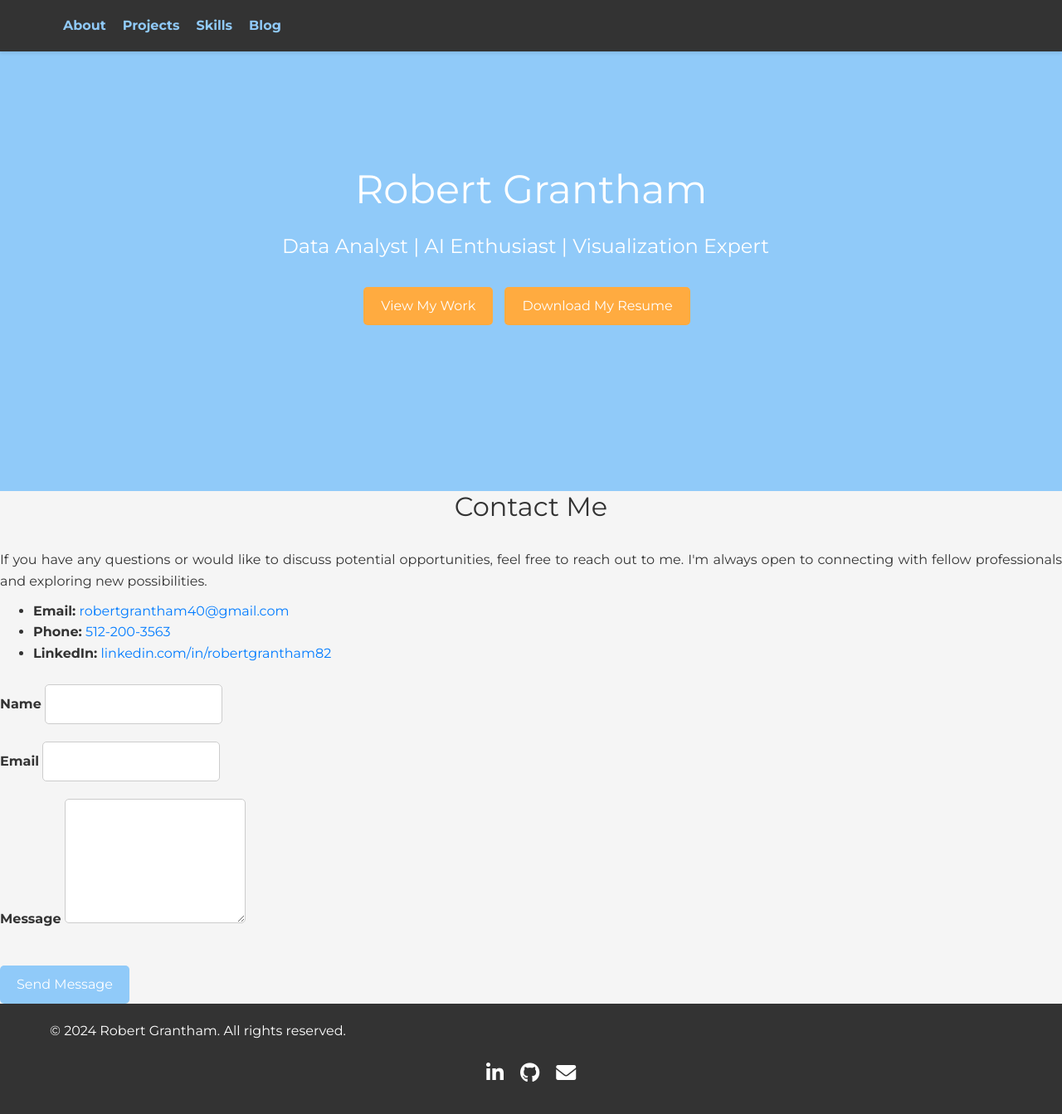
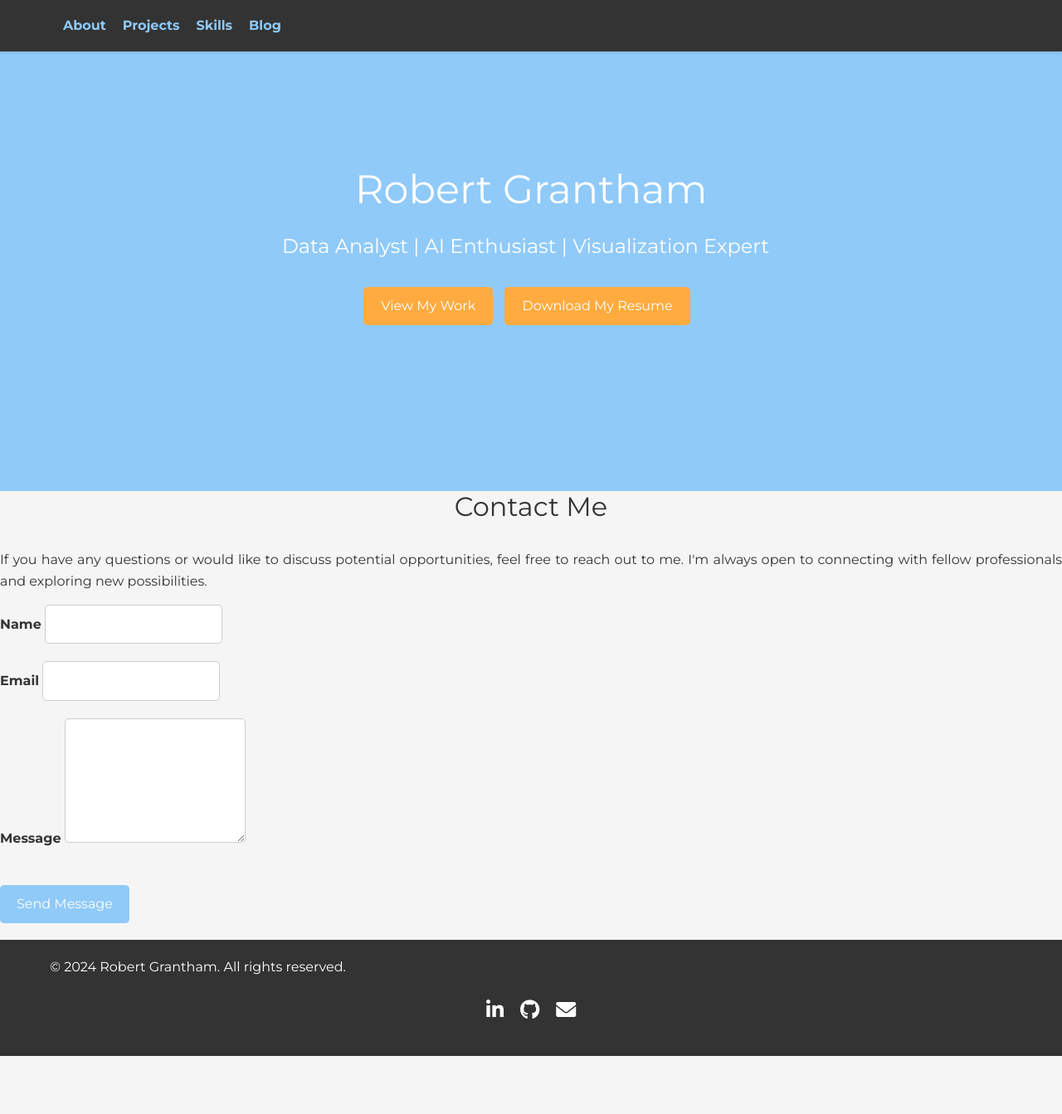
Before and after one commit to rgrantham82/rgrantham82.github.io, a Jekyll site: the page built from contact.html, in a window 1280 px wide and 1350 px high. Shown: the top 1343 px of the window at 83% size. Built offline with Jekyll 4.4.1, drawn with Linux system fonts in a browser that asks for light colours; nearby versions of some CDN libraries.

Commit message:
Update contact.html

```diff
--- a/contact.html
+++ b/contact.html
@@ -8,14 +8,9 @@ title: Contact
     <div class="contact-content">
         <div class="contact-info">
             <p>If you have any questions or would like to discuss potential opportunities, feel free to reach out to me. I'm always open to connecting with fellow professionals and exploring new possibilities.</p>
-            <ul>
-                <li><strong>Email:</strong> <a href="mailto:robertgrantham40@gmail.com">robertgrantham40@gmail.com</a></li>
-                <li><strong>Phone:</strong> <a href="tel:5122003563">512-200-3563</a></li>
-                <li><strong>LinkedIn:</strong> <a href="https://linkedin.com/in/robertgrantham82" target="_blank">linkedin.com/in/robertgrantham82</a></li>
-            </ul>
-        </div>
+
         <div class="contact-form">
-            <form action="https://formspree.io/f/{your_form_id}" method="POST">
+            <form action="https://formspree.io/f/mbjnwpgb" method="POST">
                 <div class="form-group">
                     <label for="name">Name</label>
                     <input type="text" id="name" name="name" required>
```
